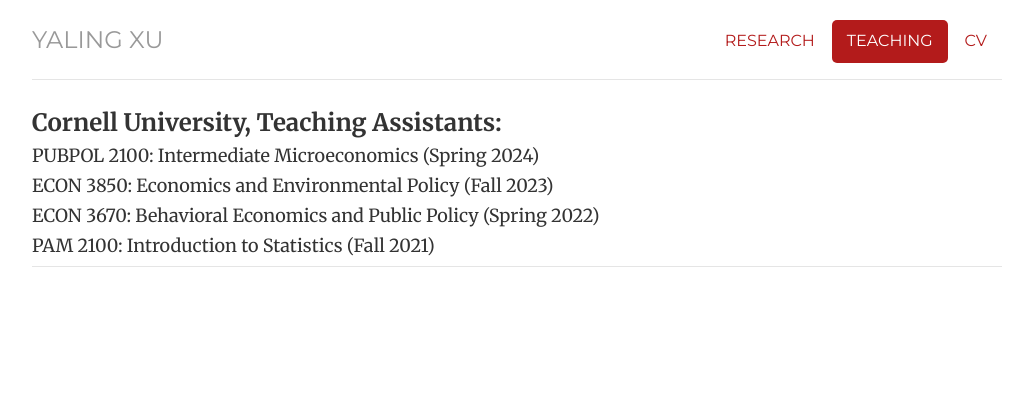
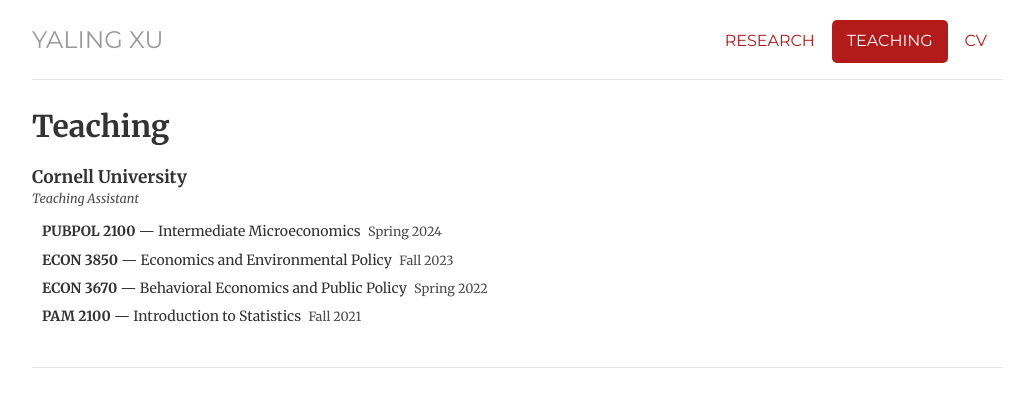
Before and after one commit to yalingx/yalingx.github.io, a Jekyll site: the page built from teaching/index.html, in a window 1280 px wide. Shown: the top 407 px of the page, without its empty margins (123-1141 px from the left). Built offline with Jekyll 4.4.1, drawn with Linux system fonts in a browser that asks for light colours.

Commit message:
Update press coverage and page styling

```diff
--- a/css/style.css
+++ b/css/style.css
@@ -1,5 +1,5 @@
-@import url(http://fonts.googleapis.com/css?family=Merriweather:300,300italic,400,400italic,700,700italic);
-@import url(http://fonts.googleapis.com/css?family=Montserrat);
+@import url(https://fonts.googleapis.com/css?family=Merriweather:300,300italic,400,400italic,700,700italic);
+@import url(https://fonts.googleapis.com/css?family=Montserrat);
 
 body { padding-top: 20px; padding-bottom: 40px; font-family: 'Merriweather', Georgia, Times; font-size: 16px; }
 
@@ -118,6 +118,59 @@
 	margin-left: 10px;
 }
 
+.press-links {
+	align-items: baseline;
+	display: flex;
+	font-size: 9.5pt;
+	gap: 8px;
+	line-height: 1.6 !important;
+	margin: 7px 0 9px 10px;
+}
+
+.press-label {
+	color: #4b4b4b;
+	font-weight: 600;
+	white-space: nowrap;
+}
+
+.press-label::after {
+	content: ":";
+}
+
+.press-list {
+	display: flex;
+	flex-wrap: wrap;
+}
+
+.press-list a {
+	color: #4b4b4b;
+	text-decoration: none;
+}
+
+.press-list a:hover {
+	color: #731222;
+	text-decoration: underline;
+}
+
+.press-list a:not(:last-child)::after {
+	color: #aaa;
+	content: "\00b7";
+	display: inline-block;
+	margin: 0 7px;
+	text-decoration: none;
+}
+
+@media (max-width: 520px) {
+	.press-links {
+		display: block;
+	}
+
+	.press-label {
+		display: block;
+		margin-bottom: 1px;
+	}
+}
+
 .coauthors {
 	font-size: 9.5pt;
 	margin-bottom: 5px;
@@ -190,3 +243,63 @@
 .non-bold-h4 {
     font-weight: normal;
 }
+
+.teaching-section {
+	margin-bottom: 40px;
+}
+
+.teaching-section h3 {
+	font-size: 13pt;
+	font-weight: 600;
+	margin: 0 0 3px;
+}
+
+.teaching-role {
+	color: #4b4b4b;
+	font-size: 9.5pt;
+	font-style: italic;
+	margin: 0 0 13px;
+}
+
+.course-list {
+	list-style: none;
+	margin: 0 0 0 10px;
+	padding: 0;
+}
+
+.course-list li {
+	font-size: 10.5pt;
+	line-height: 1.45;
+	margin-bottom: 8px;
+}
+
+.course-code {
+	font-weight: 600;
+}
+
+.course-term {
+	color: #4b4b4b;
+	font-size: 9.5pt;
+	margin-left: 4px;
+	white-space: nowrap;
+}
+
+@media (max-width: 520px) {
+	.teaching-section h3 {
+		font-size: 12.5pt;
+	}
+
+	.course-list {
+		margin-left: 0;
+	}
+
+	.course-list li {
+		line-height: 1.4;
+		margin-bottom: 12px;
+	}
+
+	.course-term {
+		display: block;
+		margin: 2px 0 0;
+	}
+}
--- a/teaching/index.html
+++ b/teaching/index.html
@@ -7,11 +7,28 @@
 description: Teaching Experience
 ---
 
-<!-- Title and subtitle -->
-<h3>Cornell University, Teaching Assistants:</h3>
+<h2 style="margin-bottom:25px;">Teaching</h2>
 
-<!-- List the courses without feedback -->
-<h4 class="non-bold-h4">PUBPOL 2100: Intermediate Microeconomics (Spring 2024)</h4>
-<h4 class="non-bold-h4">ECON 3850: Economics and Environmental Policy (Fall 2023)</h4>
-<h4 class="non-bold-h4">ECON 3670: Behavioral Economics and Public Policy (Spring 2022)</h4>
-<h4 class="non-bold-h4">PAM 2100: Introduction to Statistics (Fall 2021)</h4>
+<section class="teaching-section" aria-labelledby="cornell-teaching">
+	<h3 id="cornell-teaching">Cornell University</h3>
+	<p class="teaching-role">Teaching Assistant</p>
+
+	<ul class="course-list">
+		<li>
+			<span class="course-code">PUBPOL 2100</span> — Intermediate Microeconomics
+			<span class="course-term">Spring 2024</span>
+		</li>
+		<li>
+			<span class="course-code">ECON 3850</span> — Economics and Environmental Policy
+			<span class="course-term">Fall 2023</span>
+		</li>
+		<li>
+			<span class="course-code">ECON 3670</span> — Behavioral Economics and Public Policy
+			<span class="course-term">Spring 2022</span>
+		</li>
+		<li>
+			<span class="course-code">PAM 2100</span> — Introduction to Statistics
+			<span class="course-term">Fall 2021</span>
+		</li>
+	</ul>
+</section>
```
Also changed, not shown: research/index.html (+12 -1 lines), 4 other files.
